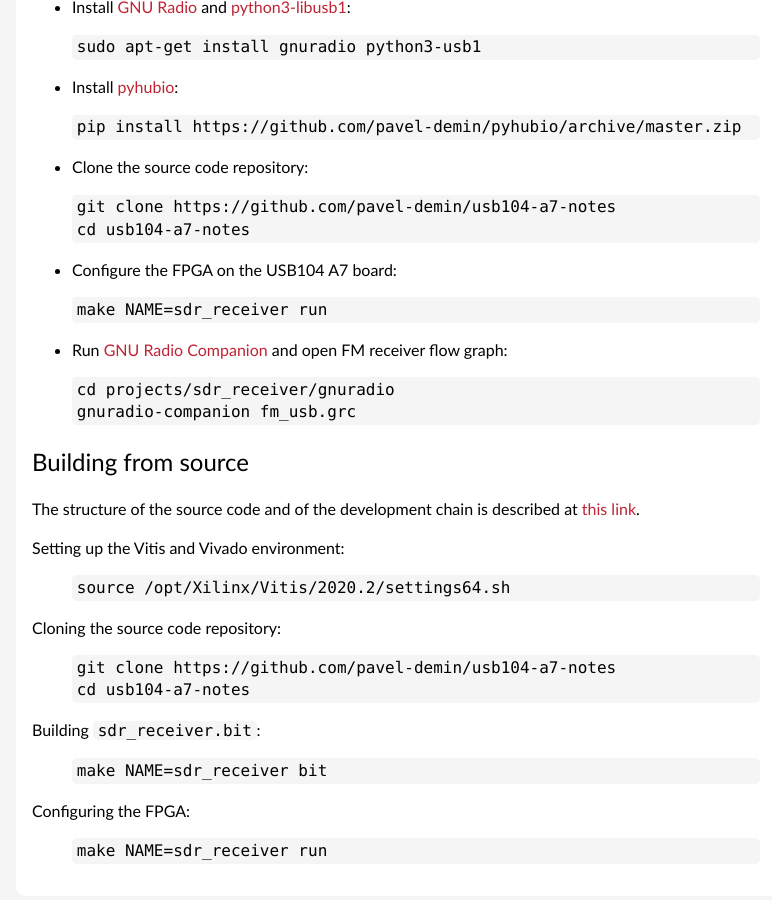
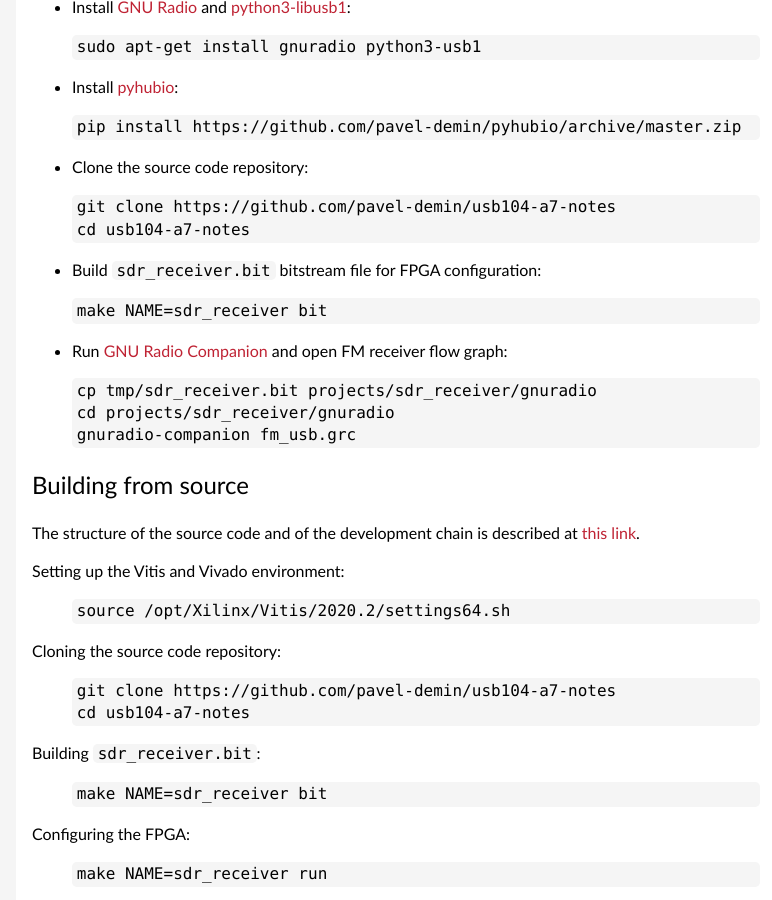
Before and after one commit to pavel-demin/usb104-a7-notes, a Jekyll site: the page built from sdr-receiver.md, in a window 1280 px wide and 900 px high, scrolled down 1514 px. Shown: the whole window, without its empty margins (224-996 px from the left). Built offline with Jekyll 4.4.1, drawn with Linux system fonts in a browser that asks for light colours.

Commit message:
update instructions in sdr-receiver

```diff
--- a/sdr-receiver.md
+++ b/sdr-receiver.md
@@ -67,12 +67,13 @@
 git clone https://github.com/pavel-demin/usb104-a7-notes
 cd usb104-a7-notes
 {% endhighlight %}
- - Configure the FPGA on the USB104 A7 board:
+ - Build `sdr_receiver.bit` bitstream file for FPGA configuration:
 {% highlight bash %}
-make NAME=sdr_receiver run
+make NAME=sdr_receiver bit
 {% endhighlight %}
  - Run [GNU Radio Companion](https://wiki.gnuradio.org/index.php/GNURadioCompanion) and open FM receiver flow graph:
 {% highlight bash %}
+cp tmp/sdr_receiver.bit projects/sdr_receiver/gnuradio
 cd projects/sdr_receiver/gnuradio
 gnuradio-companion fm_usb.grc
 {% endhighlight %}
```
